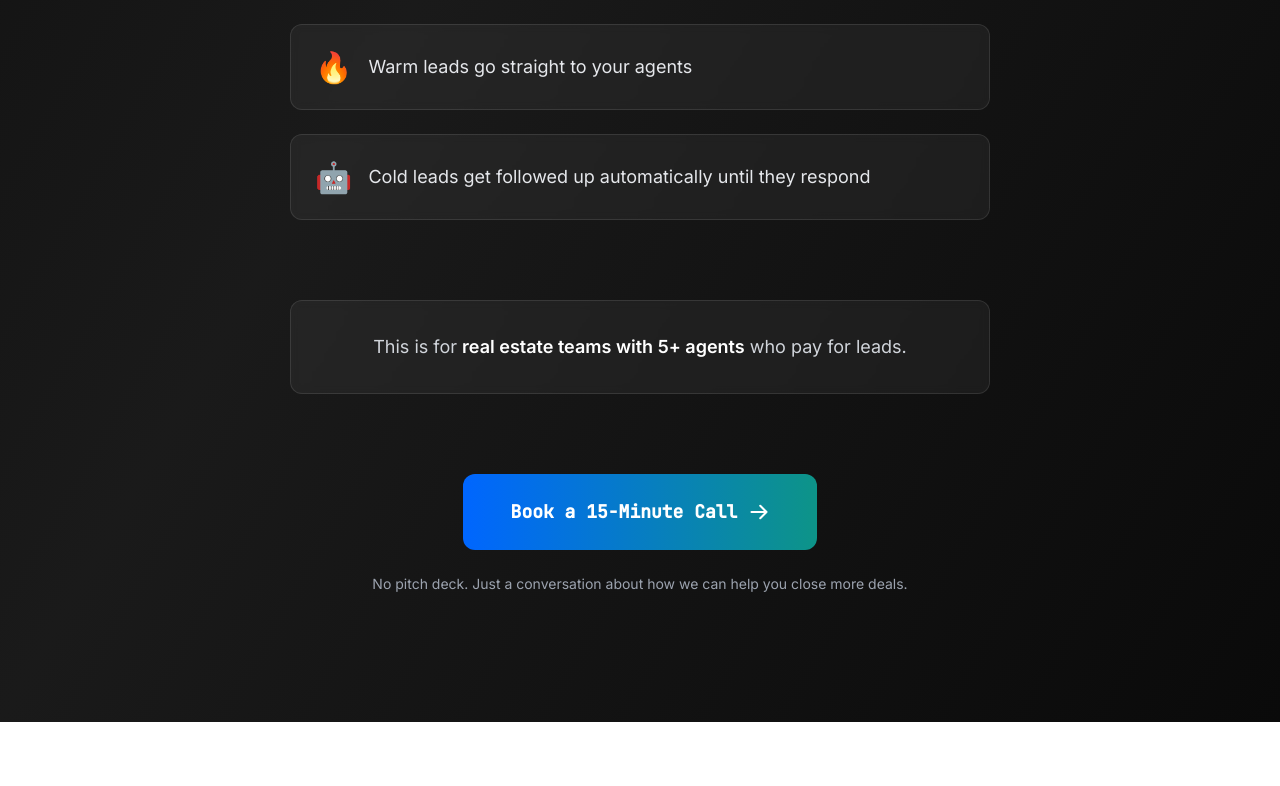
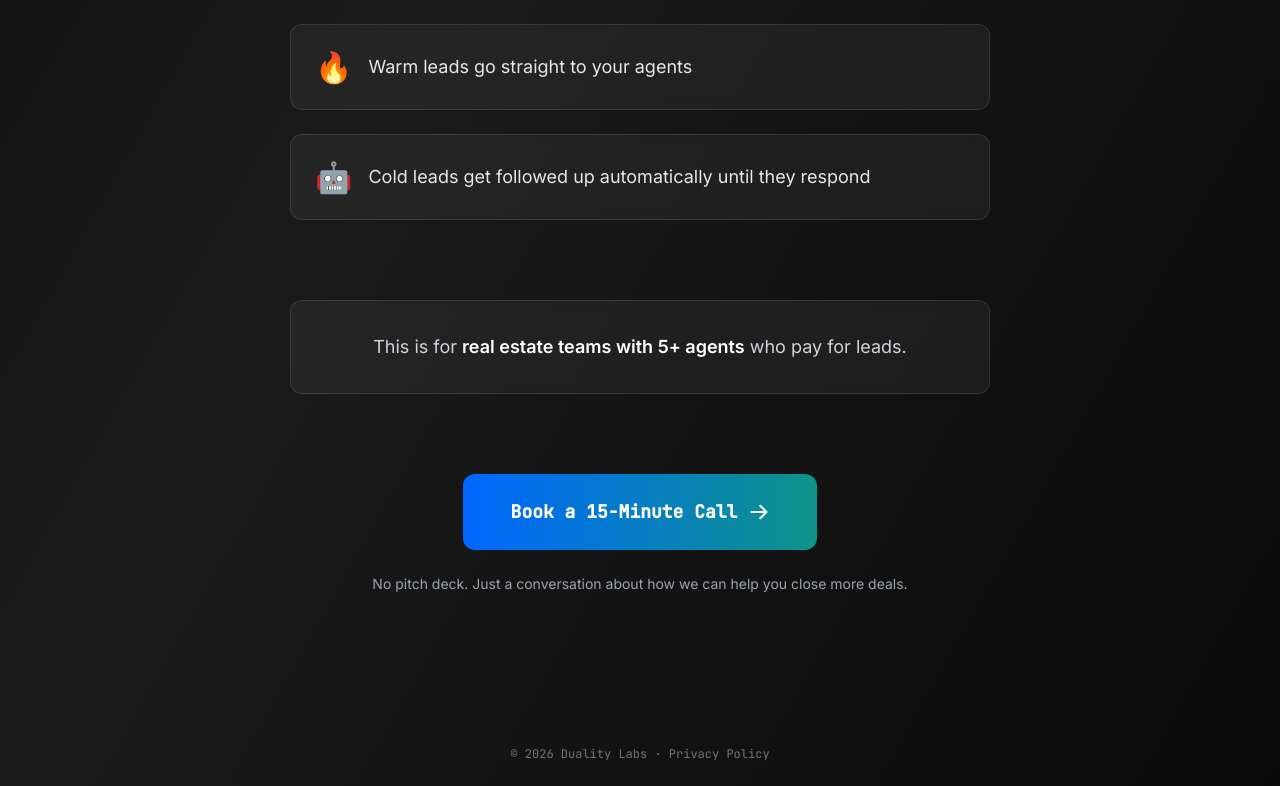
Before and after one commit to Erichalfonso/duality-labs, a Next.js app: page /real-estate in a window 1280 px wide. Shown: the part 1487-2273 px from the top of the page. Before the commit the page ends 2209 px from the top, so only its background shows below. Built offline with nearby package versions, Linux system fonts and the light colour scheme.

Commit message:
Add privacy link to /real-estate (#22)

```diff
--- a/app/real-estate/page.tsx
+++ b/app/real-estate/page.tsx
@@ -196,6 +196,9 @@ export default function RealEstatePage() {
           </div>
         </div>
       </section>
+      <footer className="py-6 text-center font-mono text-xs text-text-secondary">
+        © 2026 Duality Labs · <a href="/privacy" className="hover:text-text">Privacy Policy</a>
+      </footer>
     </div>
   )
 }
```
